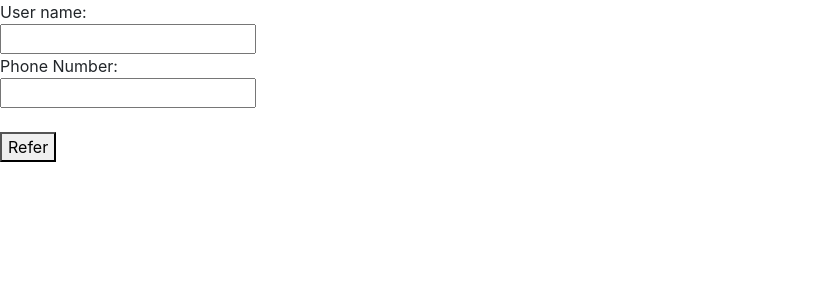
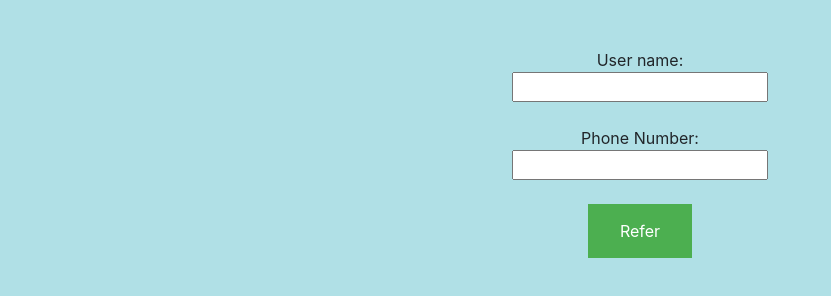
Before and after one commit to hyderabad19/team-10, a plain HTML site: page studentrefer.html in a window 1280 px wide. Shown: the whole page, without its empty margins (0-831 px from the left). Drawn offline with nearby package versions, Linux system fonts and the light colour scheme.

Commit message:
styling to student refer

```diff
--- a/studentrefer.html
+++ b/studentrefer.html
@@ -1,6 +1,19 @@
 <!DOCTYPE html>
 <html>
    <head>
+    <style>
+      .but{
+  background-color: #4CAF50; /* Green */
+  border: none;
+  color: white;
+  padding: 15px 32px;
+  text-align: center;
+  text-decoration: none;
+  display: inline-block;
+  font-size: 16px;
+}
+  </style>
+
         <title></title>
         <link rel="stylesheet" href="https://maxcdn.bootstrapcdn.com/bootstrap/4.0.0/css/bootstrap.min.css" integrity="sha384-Gn5384xqQ1aoWXA+058RXPxPg6fy4IWvTNh0E263XmFcJlSAwiGgFAW/dAiS6JXm" crossorigin="anonymous">
     </head>
@@ -22,15 +35,18 @@
 
           <script src="https://www.gstatic.com/firebasejs/6.3.0/firebase.js"></script>
           <script type="text/javascript" src="script.js"></script>
-<body>
-        User name:<br>
+<body  style="background-color:powderblue;">
+  <div style="text-align:center">
+
+<br>
+<br>        User name:<br>
         <input type="text" id="User" >
-        <br>
+        <br><br >
         Phone Number:<br>
         <input type="text" id="phn">
         <br><br>
-        <button onclick="postquestion()">Refer</button>
-
+        <button class="but" onclick="postquestion()">Refer</button>
+    </div>
 
         <div id="yo">
 
@@ -43,7 +59,8 @@
             var t = document.getElementById("User").value;
 			var q = document.getElementById("phn").value;
 
-			var ques = {"username":t, "phoneno":q};
+
+  .		var ques = {"username":t, "phoneno":q};
 			var ref = firebase.database().ref("/refer");
 			ref.push(ques);
 			alert("success");
```
